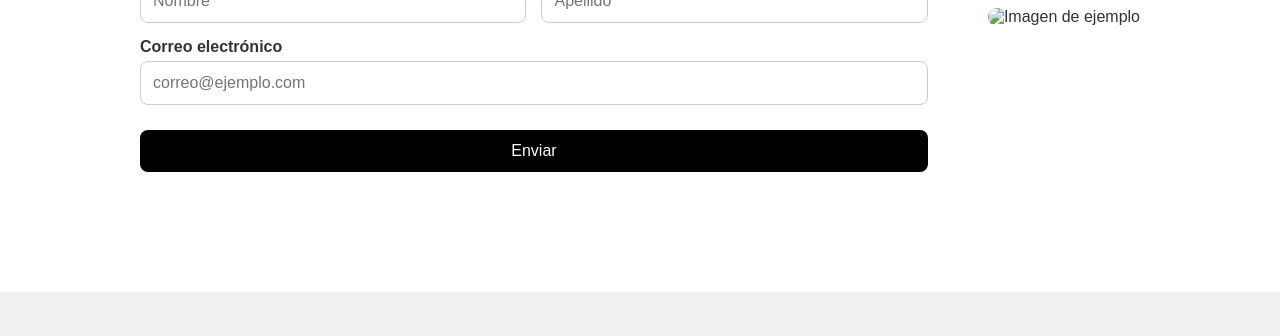
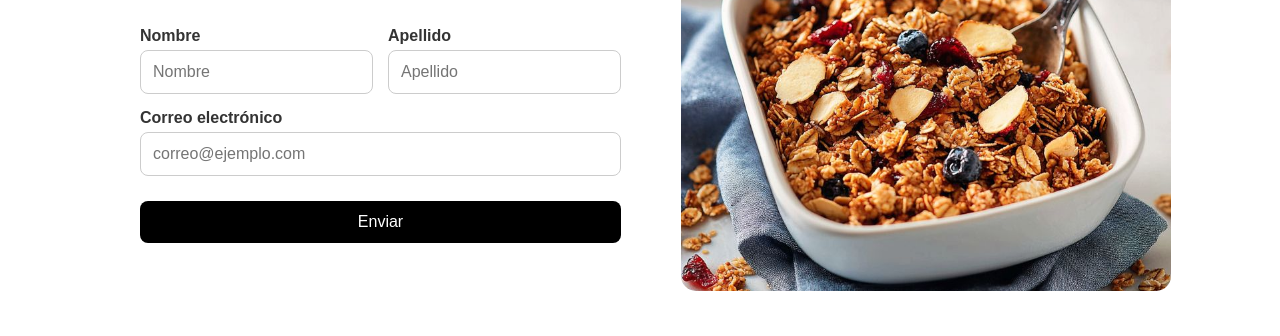
Before and after one commit to maiddiazz/Blog-de-Recetas, a plain HTML site: page suscripcion.html in a window 1280 px wide. Shown: the part 264-600 px from the top of the page. Drawn offline with Linux system fonts and the light colour scheme.

Commit message:
Fix HTML encoding issues in suscripcion.html

```diff
--- a/suscripcion.html
+++ b/suscripcion.html
@@ -56,7 +56,7 @@
                 <div id="mensaje"></div>
             </div>
             <div class="suscripcion-imagen">
-                <img src="img/granolacat.jpg" alt="Imagen de ejemplo">
+                <img src="granolacat.jpg" alt="Imagen de ejemplo">
             </div>
 
         </div>
```
